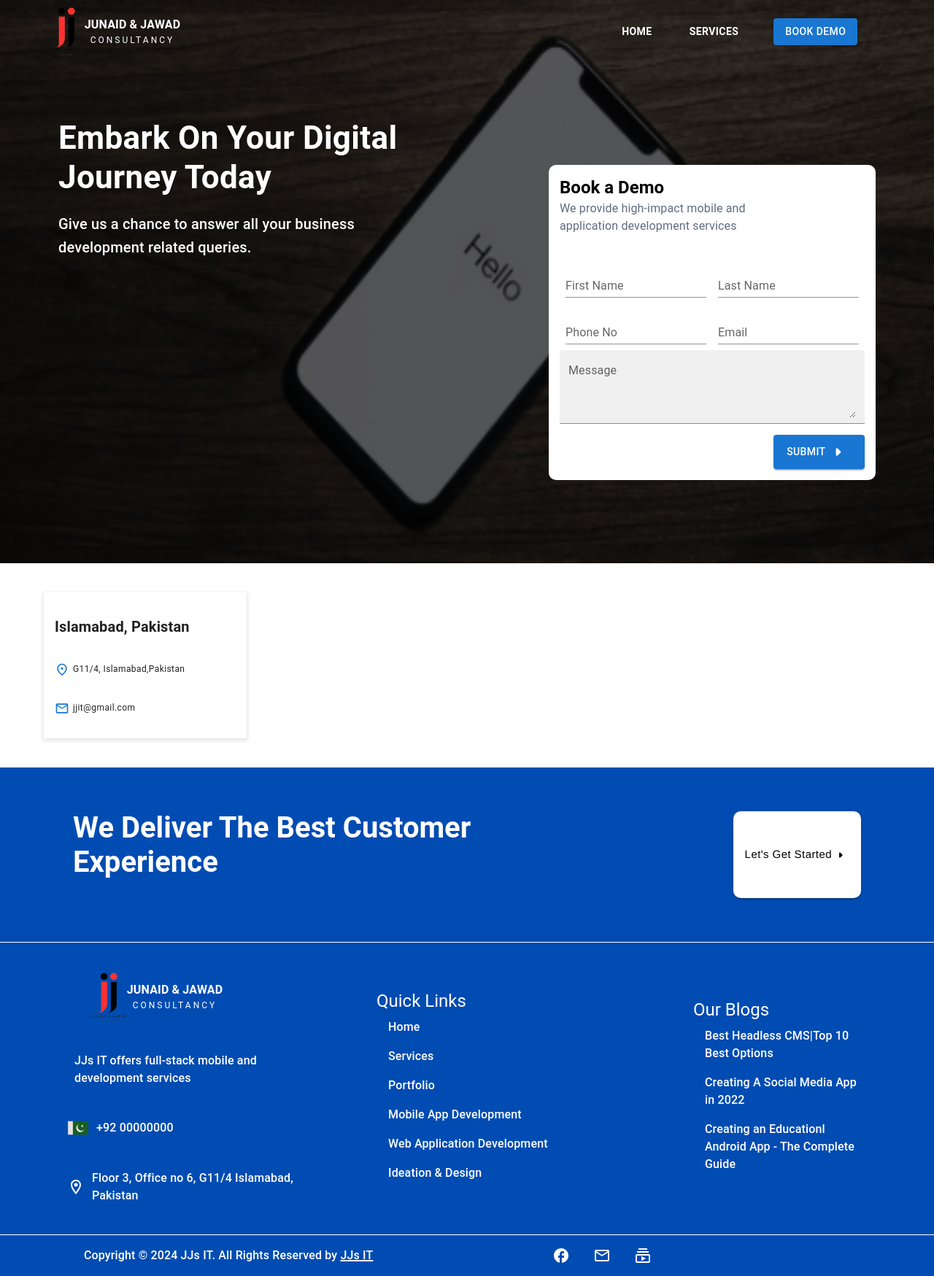
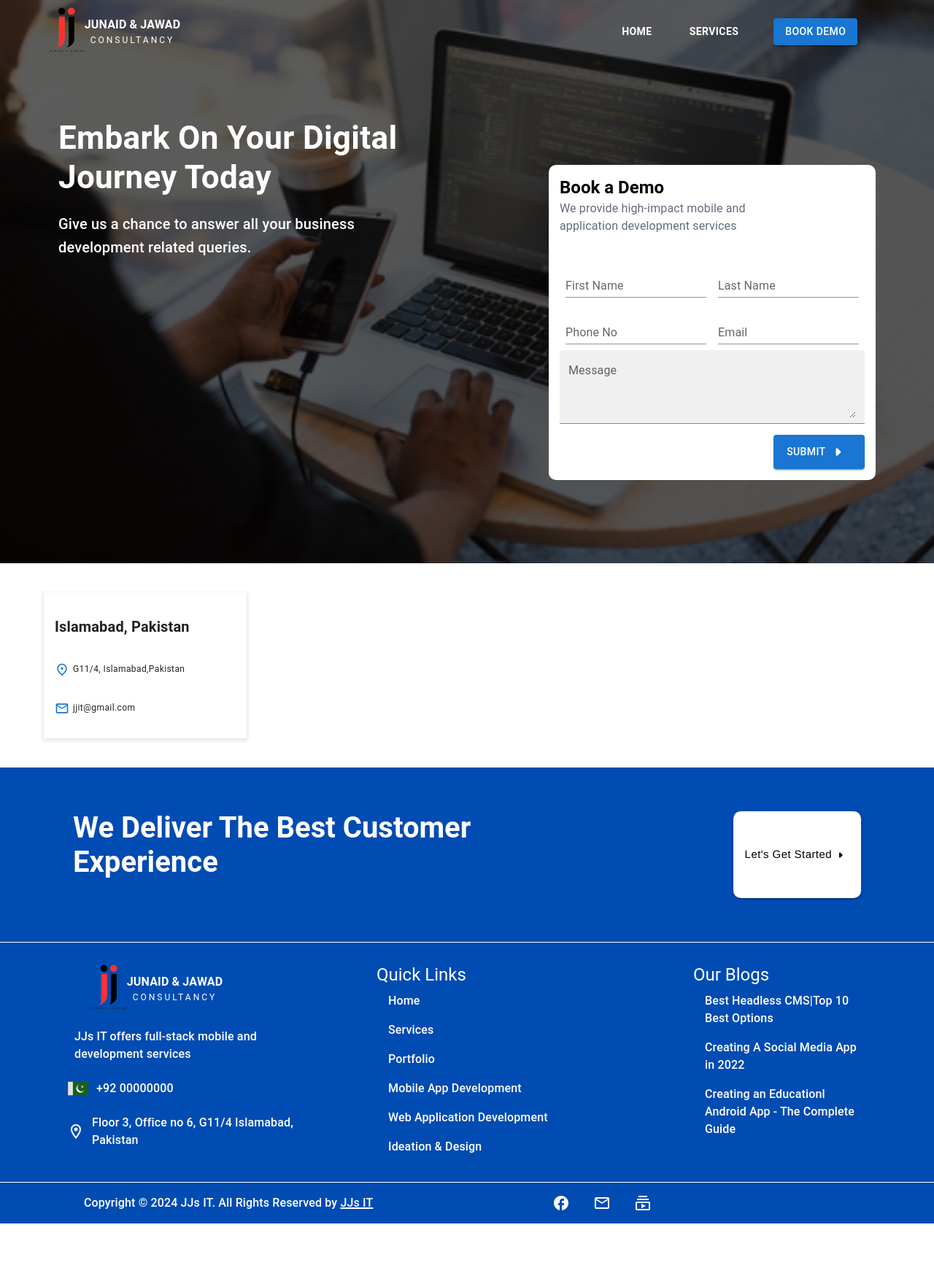
Before and after one commit to Zeeeforzain/JJs_IT, a React (Create React App) app: page /#/ContactForm in a window 1280 px wide. Shown: the whole page at 73% size. After the commit the page ends 1677 px from the top, so only its background shows below. Built offline with nearby package versions, Linux system fonts and the light colour scheme.

Commit message:
Footer Fixed

```diff
--- a/src/Components/Footer.js
+++ b/src/Components/Footer.js
@@ -53,7 +53,8 @@ export default function Footer() {
       </Box>
       <Box
         display={"flex"}
-        alignItems={"center"}
+        height={'auto'}
+        alignItems={"start"}
         justifyContent={"space-around"}
         borderBottom={"1px solid white"}
         padding={{ xs: "5px", md: "20px" }}
@@ -61,7 +62,7 @@ export default function Footer() {
       >
         <Box
           width={{ xs: "100%", md: "25%" }}
-          height={"45vh"}
+          height={'auto'}
           display={"flex"}
           flexDirection={"column"}
           alignItems={"left"}
@@ -112,7 +113,7 @@ export default function Footer() {
         </Box>
         <Box
           width={{ xs: "100%", md: "25%" }}
-          height={"38vh"}
+          height={'auto'}
           display={"flex"}
           flexDirection={"column"}
           alignItems={"left"}
@@ -167,14 +168,16 @@ export default function Footer() {
         </Box>
         <Box
           width={{ xs: "100%", md: "20%" }}
-          height={"45vh"}
+          height={'auto'}
           display={"flex"}
           flexDirection={"column"}
           alignItems={"left"}
           justifyContent={"space-around"}
         >
           <List sx={{ color: "white", fontWeight: "500" }}>
-            <Typography variant="h5">Our Blogs</Typography>
+            <Typography variant="h5"
+
+            >Our Blogs</Typography>
             <ListItem
               sx={{
                 "&:hover": { textDecoration: "Underline", cursor: "pointer" },
--- a/src/ContactForm.jsx
+++ b/src/ContactForm.jsx
@@ -10,7 +10,7 @@ export default function ContactForm() {
     <Box className="contactForm">
       <Box
       sx={{
-      backgroundImage: 'url(/Images/bg2.png)',
+      backgroundImage: 'url(/Images/bg1.png)',
       backgroundSize:'100% 100%',
       backgroundRepeat: 'no-repeat',
       backgroundPosition:'center',}}
```
